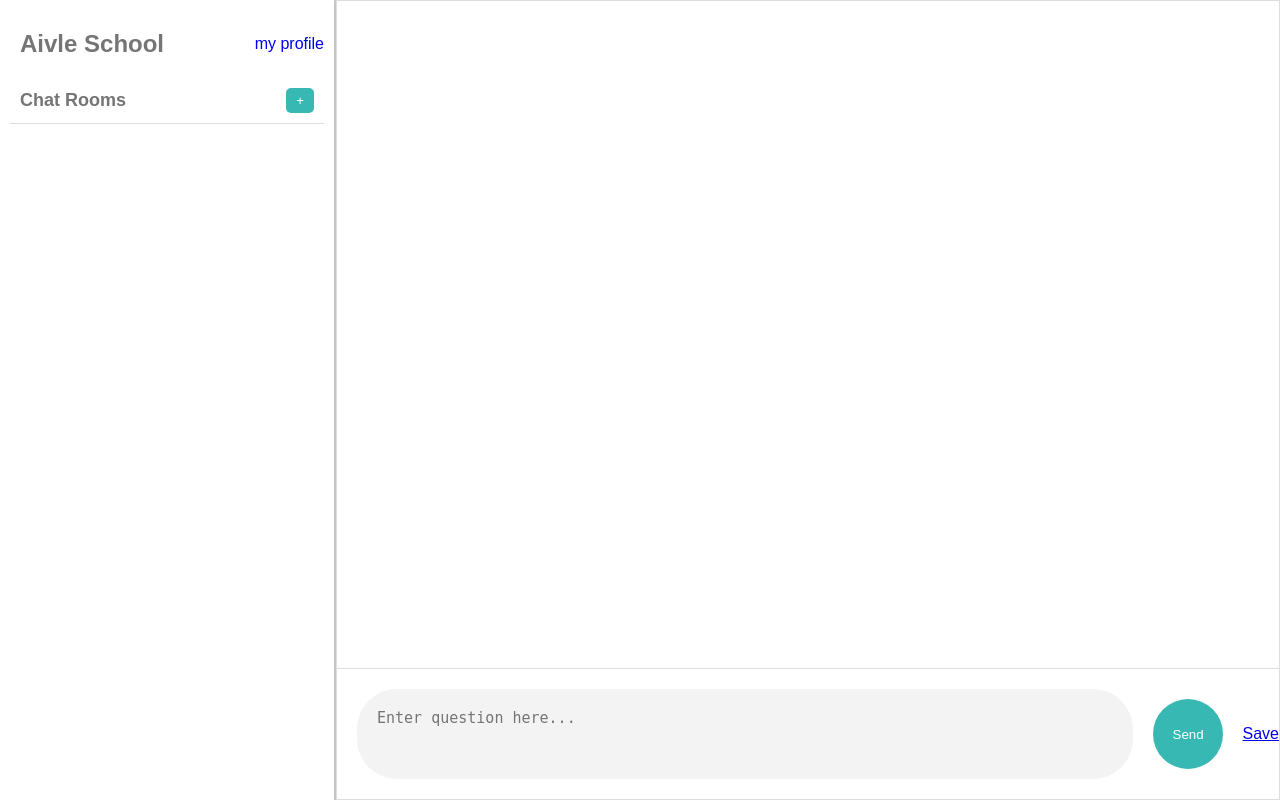
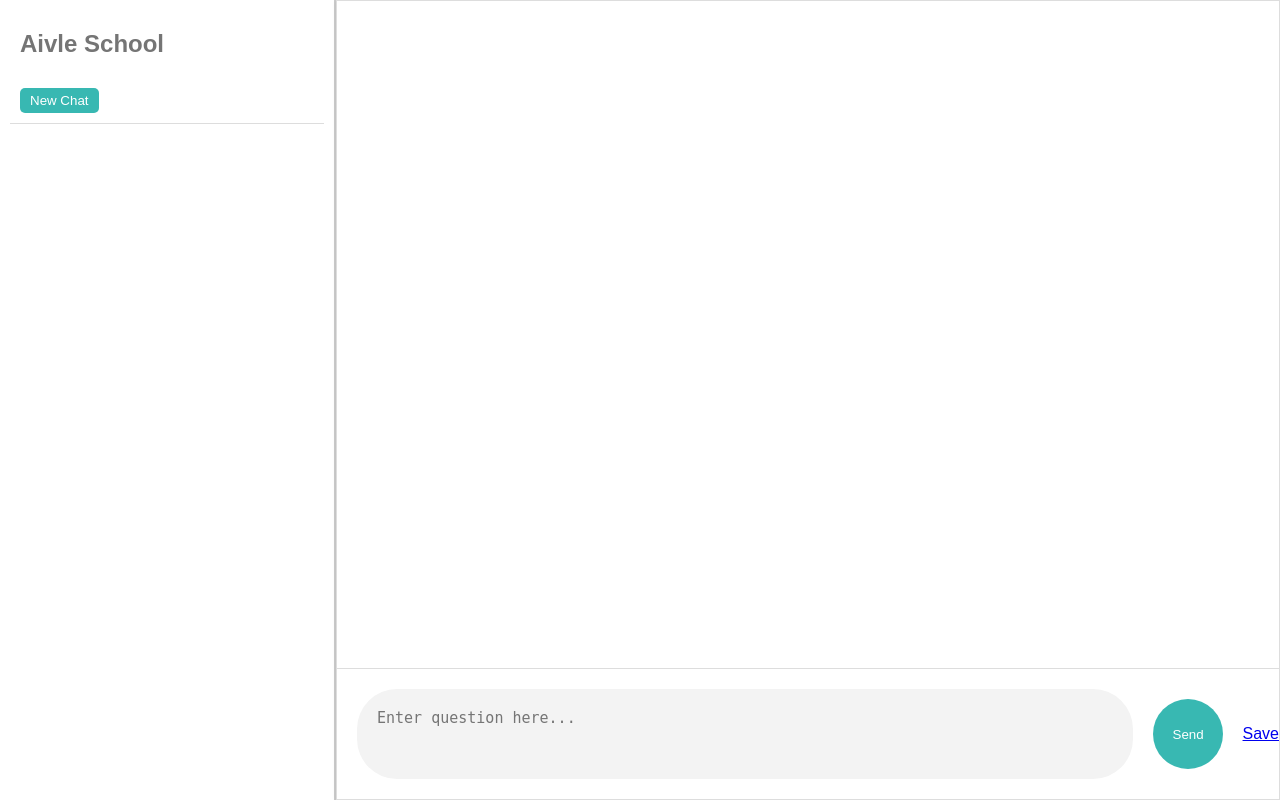
Before and after one commit to beongjun1/mini7, a Django app: page /chatgpt/ in a window 1280 px wide. Run offline with Django 4.2, Linux system fonts and the light colour scheme; data comes from the database, SQL or seed files in the repository.

Commit message:
디자인 아주 조금씩 바꿈

```diff
--- a/chatgpt/templates/gpt/result.html
+++ b/chatgpt/templates/gpt/result.html
@@ -12,11 +12,9 @@
         <div class="sidebar">
             <div id="sidebar-nav">
                 <h2 id="logo" onClick="location.href='/'">Aivle School</h2>
-                <div><a id="profile" href="{% url 'profile' %}">my profile</a></div>
             </div>
             <div class="sidebar-header">
-                <h2>Chat Rooms</h2>
-                <button id="add-room-button" onclick="displayEmptyChat()">+</button>
+                <button id="add-room-button" onclick="displayEmptyChat()">New Chat</button>
             </div>
             <ul class="chat-list">
                 {% for chat in chats %}
--- a/static/base.css
+++ b/static/base.css
@@ -96,6 +96,8 @@ header {
 
 .menu ul li {
     width: 100%;
+    font-size: 25px; /* li 요소의 폰트 크기를 작게 설정 */
+    margin: 5px 0; /* 리스트 항목 간의 간격 설정 */
 }
 
 .menu ul li a {
```
